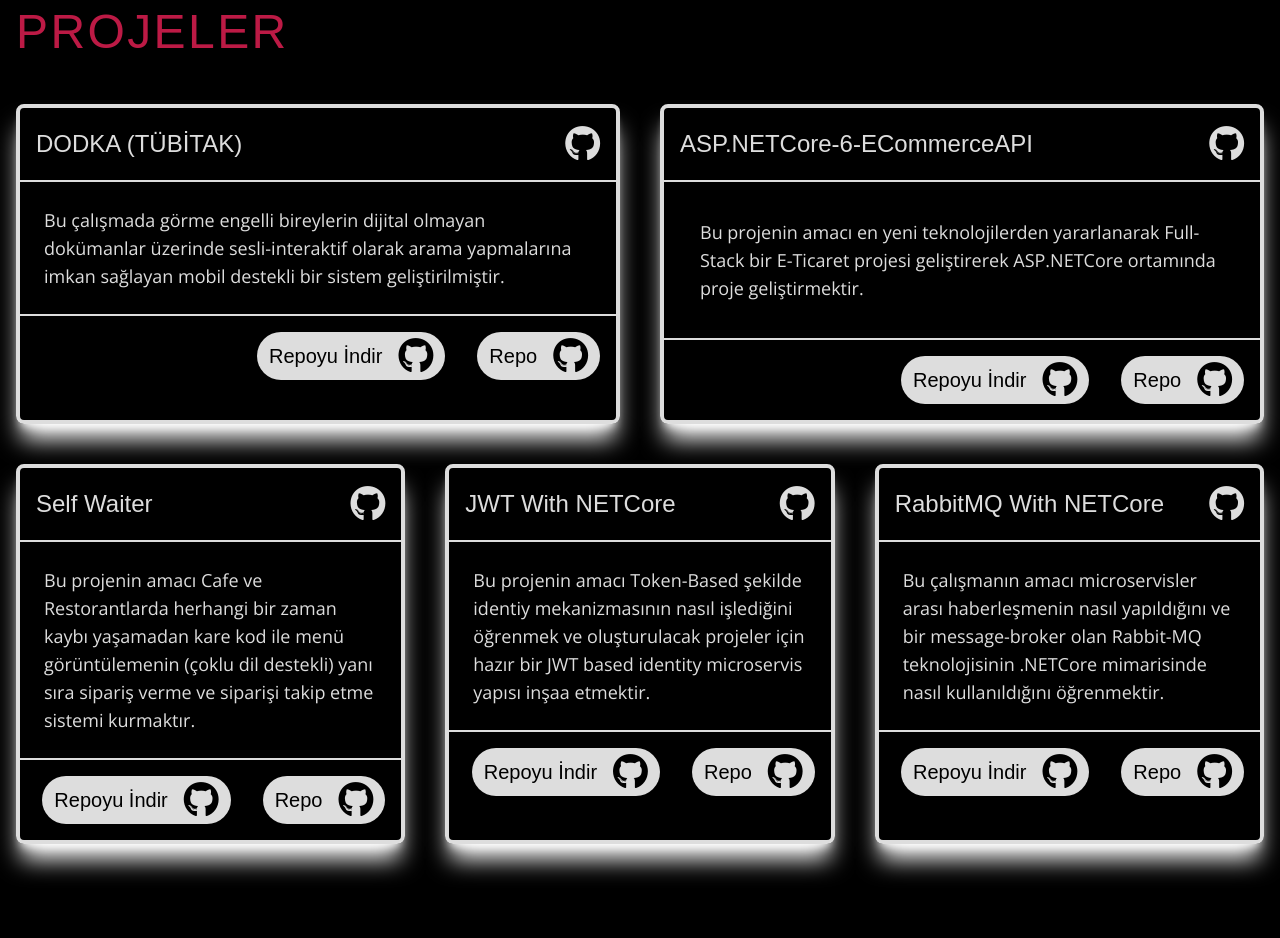
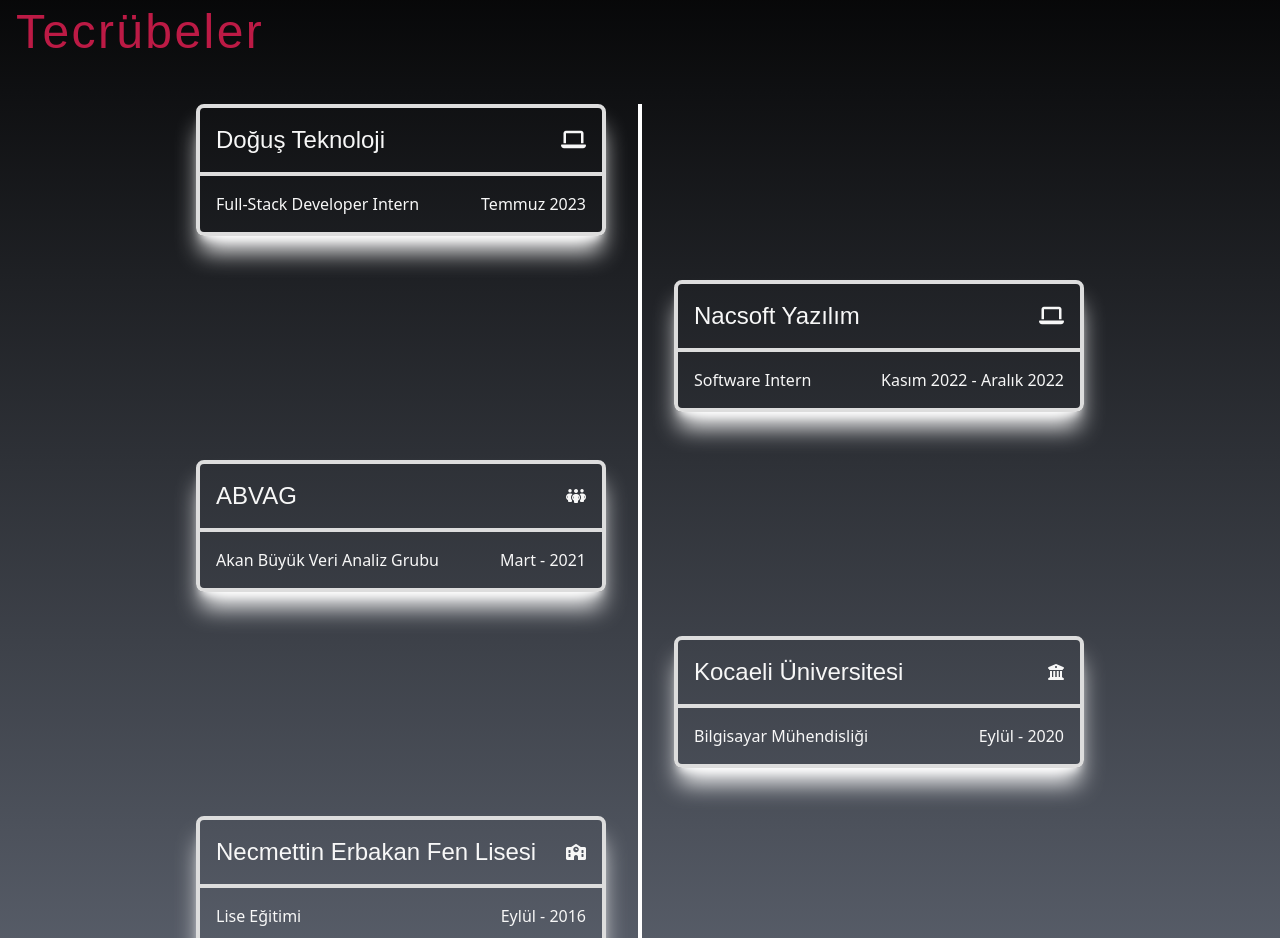
Before and after one commit to tahapek5454/Personal-Web-Site-With-React, a React (Create React App) app: page / in a window 1280 px wide. Shown: the part 1460-2398 px from the top of the page. Built offline with nearby package versions, Linux system fonts and the light colour scheme; a web font is replaced by a local one.

Commit message:
feat: add xp

```diff
--- a/src/App.tsx
+++ b/src/App.tsx
@@ -1,4 +1,5 @@
 import CustomAbout from "./components/customAbout/CustomAbout";
+import CustomExperiece from "./components/customExperience/CustomExperiece";
 import CustomHeader from "./components/customHeader/CustomHeader";
 import CustomNavbar from "./components/customNavbar/CustomNavbar";
 import CustomProject from "./components/customProject/CustomProject";
@@ -9,6 +10,7 @@
       <CustomNavbar/>
       <CustomHeader/>
       <CustomAbout/>
+      <CustomExperiece/>
       <CustomProject/>
     </div>
   );
--- /dev/null
+++ b/src/components/customExperience/CustomExperiece.tsx
@@ -0,0 +1,106 @@
+import React from 'react'
+
+function CustomExperiece() {
+    return (
+        <>
+            <section className='py-16 md:py-24 px-4 bg-gradient-to-b from-black to-gray-500'>
+                <div className="container">
+
+                <h2 className='text-3xl md:text-5xl text-gega-red tracking-wider mb-12'>Tecrübeler</h2>
+
+                    <div className='flex justify-center space-x-8'>
+
+                        <div className='flex flex-col items-center space-y-56'>
+
+                            <div className='border-4 border-solid border-gega-grey rounded-lg shadow-xl shadow-white hover:scale-105 duration-500 text-gega-white min-w-[410px]'>
+
+                                <div className='border-b-2 border-solid border-gega-grey  p-4  flex justify-between items-center'>
+                                    <h2 className='font-gemunu text-2xl hover:scale-105 duration-500'>Doğuş Teknoloji</h2>
+                                    <i className="fa-solid fa-laptop text-xl"></i>
+                                </div>
+
+                                <div className='border-t-2 border-solid border-gega-grey p-4 flex justify-between items-center space-x-8'>
+                                    <span>Full-Stack Developer Intern</span>
+                                    <span> Temmuz 2023</span>
+                                </div>
+
+                            </div>
+
+                            <div className='border-4 border-solid border-gega-grey rounded-lg shadow-xl shadow-white hover:scale-105 duration-500 text-gega-white min-w-[410px]'>
+
+                                <div className='border-b-2 border-solid border-gega-grey  p-4  flex justify-between items-center'>
+                                    <h2 className='font-gemunu text-2xl hover:scale-105 duration-500'>ABVAG</h2>
+                                    <i className="fa-solid fa-people-group"></i>
+                                </div>
+
+                                <div className='border-t-2 border-solid border-gega-grey p-4 flex justify-between items-center space-x-8'>
+                                    <span>Akan Büyük Veri Analiz Grubu</span>
+                                    <span> Mart - 2021</span>
+                                </div>
+
+                            </div>
+
+                            <div className='border-4 border-solid border-gega-grey rounded-lg shadow-xl shadow-white hover:scale-105 duration-500 text-gega-white min-w-[410px]'>
+
+                                <div className='border-b-2 border-solid border-gega-grey  p-4  flex justify-between items-center'>
+                                    <h2 className='font-gemunu text-2xl hover:scale-105 duration-500'>Necmettin Erbakan Fen Lisesi</h2>
+                                    <i className="fa-solid fa-school"></i>
+                                </div>
+
+                                <div className='border-t-2 border-solid border-gega-grey p-4 flex justify-between items-center space-x-8'>
+                                    <span>Lise Eğitimi</span>
+                                    <span> Eylül - 2016</span>
+                                </div>
+
+                            </div>
+
+                        </div>
+
+                        <div className="border-l-4 border-white h-[62rem] mx-auto"> </div>
+
+                        <div className='flex flex-col items-center mt-44 space-y-56'>
+
+
+                            <div className='border-4 border-solid border-gega-grey rounded-lg shadow-xl shadow-white hover:scale-105 duration-500 text-gega-white min-w-[410px]'>
+
+                                <div className='border-b-2 border-solid border-gega-grey  p-4  flex justify-between items-center'>
+                                    <h2 className='font-gemunu text-2xl hover:scale-105 duration-500'>Nacsoft Yazılım</h2>
+                                    <i className="fa-solid fa-laptop text-xl"></i>
+                                </div>
+
+                                <div className='border-t-2 border-solid border-gega-grey p-4 flex justify-between items-center space-x-8'>
+                                    <span>Software Intern</span>
+                                    <span> Kasım 2022 - Aralık 2022</span>
+                                </div>
+
+                            </div>
+
+                            <div className='border-4 border-solid border-gega-grey rounded-lg shadow-xl shadow-white hover:scale-105 duration-500 text-gega-white min-w-[410px]'>
+
+                                <div className='border-b-2 border-solid border-gega-grey  p-4  flex justify-between items-center'>
+                                    <h2 className='font-gemunu text-2xl hover:scale-105 duration-500'>Kocaeli Üniversitesi</h2>
+                                    <i className="fa-solid fa-building-columns"></i>
+                                </div>
+
+                                <div className='border-t-2 border-solid border-gega-grey p-4 flex justify-between items-center space-x-8'>
+                                    <span>Bilgisayar Mühendisliği</span>
+                                    <span> Eylül - 2020</span>
+                                </div>
+
+                            </div>
+
+                            <button className='mt-3 md:mt-0 text-3xl bg-gega-red px-3 py-1 hover:bg-rose-600 transation duration-500 rounded-xl min-w-[410px] h-24'>
+                            <span className="font-gemunu text-gega-grey">CV</span> <i className="fa-solid fa-download text-gega-grey"></i>
+                        </button>
+
+                        </div>
+
+                    </div>
+
+                </div>
+            </section>
+        </>
+    )
+}
+
+export default CustomExperiece
```
